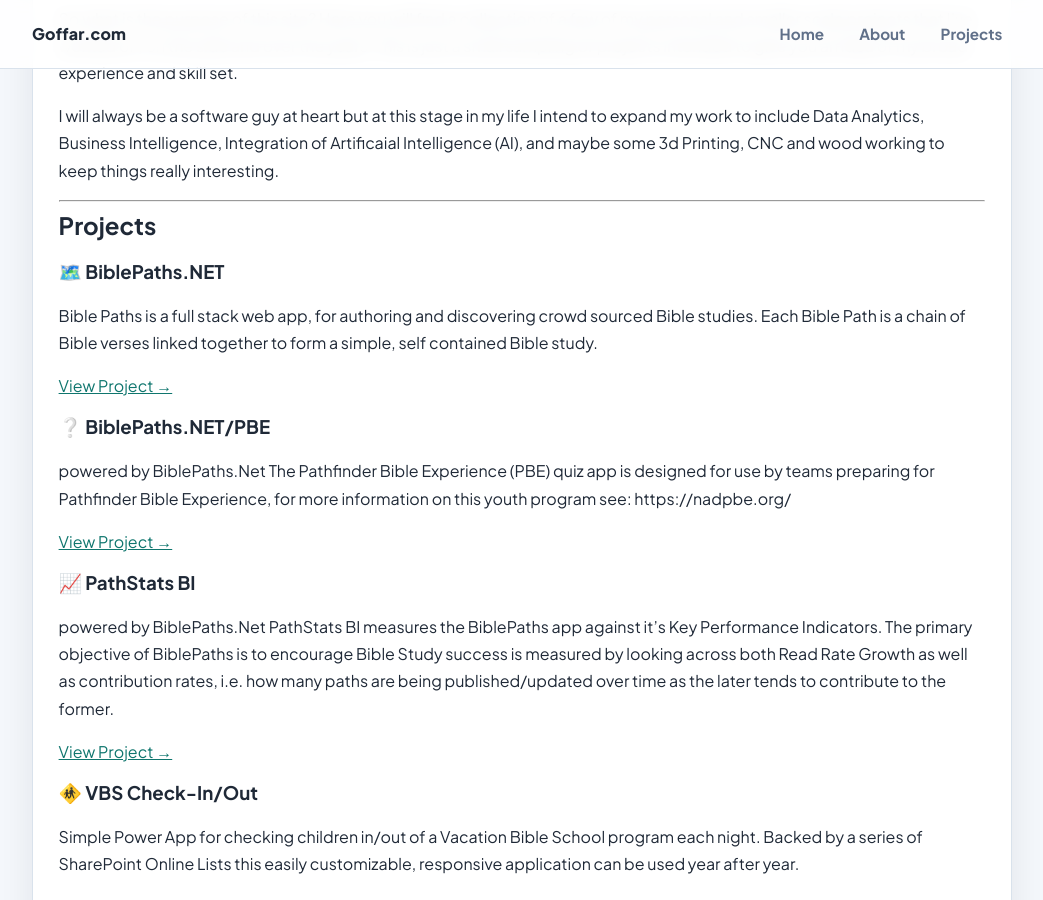
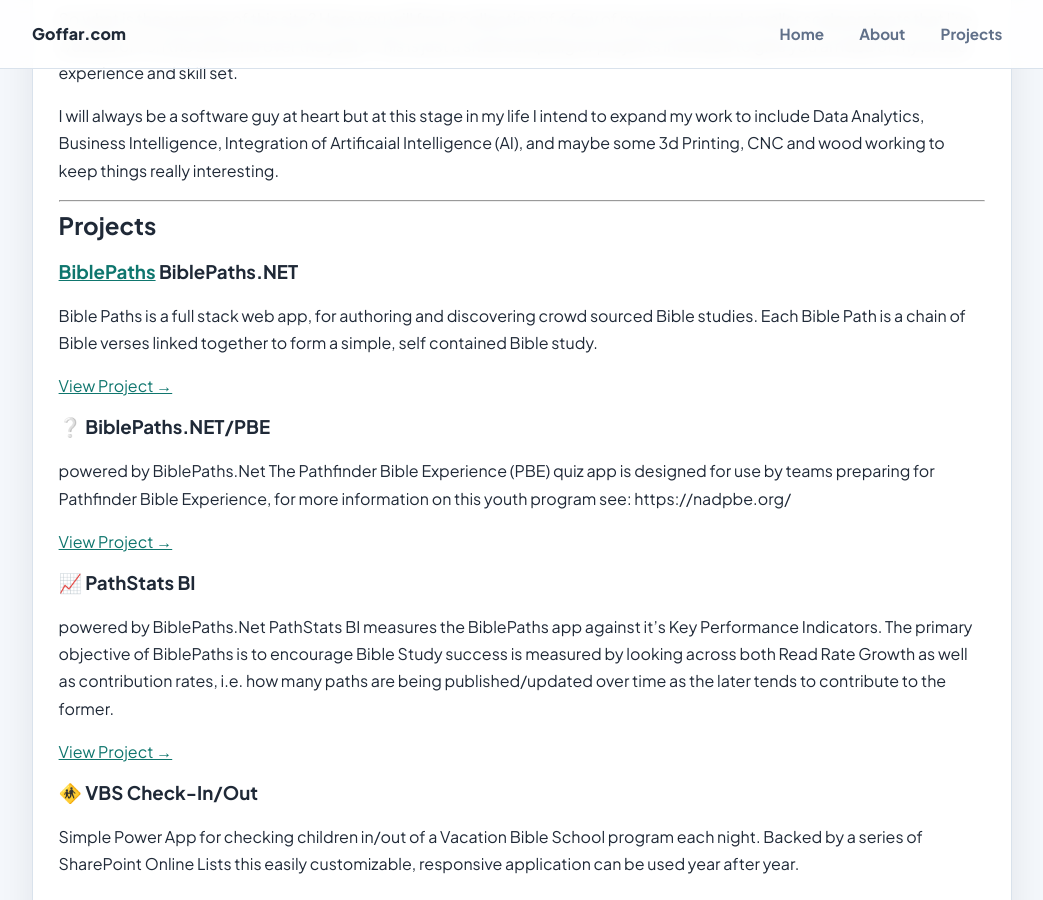
Before and after one commit to LindenGoffar/LindenGoffar.github.io, a Jekyll site: the page built from index.md, in a window 1280 px wide and 900 px high, scrolled down 486 px. Shown: the whole window, without its empty margins (118-1161 px from the left). Built offline with Jekyll 4.4.1, drawn with Linux system fonts in a browser that asks for light colours.

Commit message:
Testing ThumbNails

```diff
--- a/index.md
+++ b/index.md
@@ -19,7 +19,7 @@ I will always be a software guy at heart but at this stage in my life I intend t
 
 <div class="project-grid" markdown="1">
 
-### 🗺️ BiblePaths.NET
+### [BiblePaths](BiblePaths/FollowPath-Thumb.png) BiblePaths.NET
 
 Bible Paths is a full stack web app, for authoring and discovering crowd sourced Bible studies. Each Bible Path is a chain of Bible verses linked together to form a simple, self contained Bible study.
 
```
Also changed, not shown: BiblePaths/FollowPath-Thumb.png (added).
